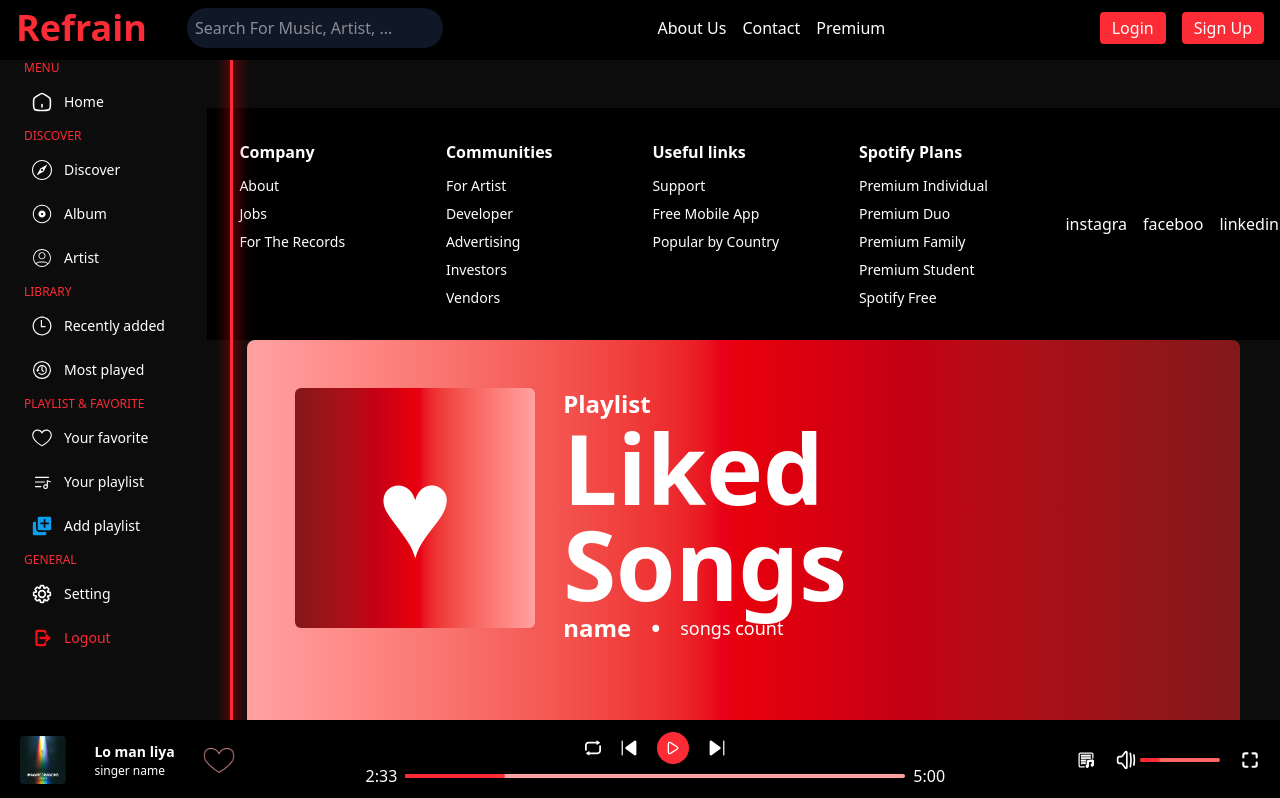
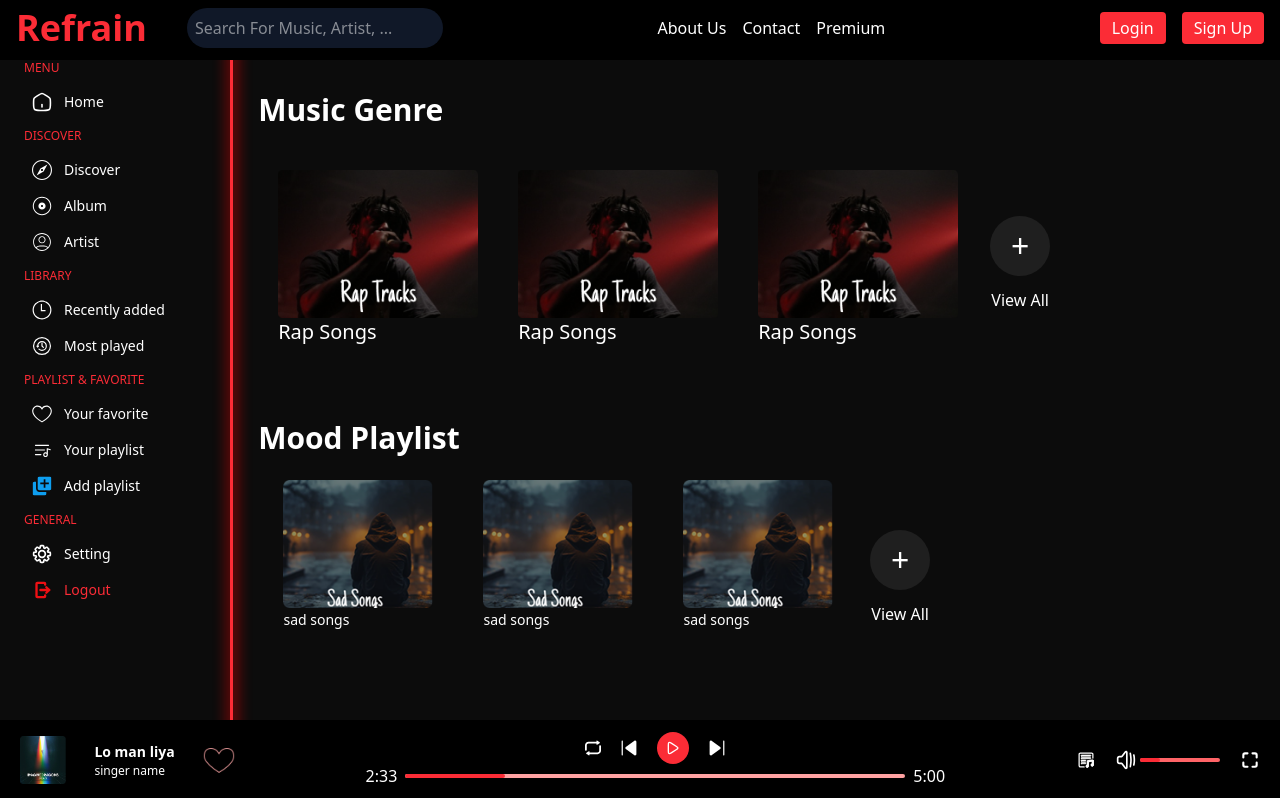
Before and after one commit to Sanjay522/Refrain, a React (Vite) app: page /discover in a window 1280 px wide. Shown: the top 798 px of the page. Built offline with nearby package versions, Linux system fonts and the light colour scheme.

Commit message:
added routes

```diff
--- a/src/App.jsx
+++ b/src/App.jsx
@@ -2,6 +2,7 @@ import { useState } from "react";
 import reactLogo from "./assets/react.svg";
 import viteLogo from "/vite.svg";
 import "./index.css";
+import { BrowserRouter } from "react-router-dom";
 import Home from "./component/Home";
 import Nav from "./component/Nav";
 import Nav2 from "./component/Nav2";
@@ -17,12 +18,14 @@ import Favorite from "./component/pages/Favorite";
 import DetailPage from "./component/DetailPage";
 import SongLine from "./component/SongLine";
 import Mobileplayer from "./component/Mobileplayer";
+import AppRoutes from "./router/Router";
 
 function App() {
   const [count, setCount] = useState(0);
 
   return (
     <>
+    <BrowserRouter>
       <div className=" w-full  m-auto sm:mt-7 flex">
       <div className="fixed sm:top-0 left-0 bottom-22
        w-full bg-black z-50 h-15">
@@ -30,22 +33,15 @@ function App() {
         </div>
         <Nav />
         <div className="flex-grow sm:mt-10 sm:mb-20 mt-12 mb-38  ">
-          {/* <Home /> */}
-          {/* <Discover /> */}
-          {/* <AlbumPage /> */}
-          {/* <ArtistPage /> */}
+          <AppRoutes/>
           <Footer />
-          <Favorite/>
-          <DetailPage playlistName="peace" loggedUserName="sanjay" songCount="sanjay">
-            <SongLine/>
-            </DetailPage>
         </div>
         <div className="fixed sm:bottom-0 left-0 bottom-22 w-full bg-black z-50">
           <Player />
         </div>
-        {/* <Mobileplayer/> */}
 
       </div>
+      </BrowserRouter>
     </>
   );
 }
--- a/src/component/Footer.jsx
+++ b/src/component/Footer.jsx
@@ -22,7 +22,8 @@ const Footer = () => {
 
 const social =["instagra","faceboo","linkedin"]
   return (
-    <footer className="bg-black text-white p-8 mt-10">
+    <footer className="bg-
+     text-white px-5 py-6 mt-10">
     <div className="grid grid-cols-3 sm:grid-cols-5 gap-6">
       {footNav.map((section, index) => (
         <div key={index}>
--- a/src/component/Genres.jsx
+++ b/src/component/Genres.jsx
@@ -3,8 +3,8 @@ import gener from "../assets/genre.png"
 
 const Genres = () => {
   return (
-    <div className='h-35 w-35 flex flex-col my-4 p-3   sm:h-55 sm:w-60 sm:flex sm:flex-col sm:my-5 hover:bg-[#1f1f1f] sm:p-5 '>
-        <img src={gener} classaName='h-20 w-20 sm"h-40 sm:w-45' alt="" />
+    <div className='h-30 w-30 flex flex-col px-1 mt-2 justify-center     sm:h-55 sm:w-60 sm:flex sm:flex-col sm:my-5 hover:bg-[#1f1f1f] sm:p-5 '>
+        <img src={gener} classaName=' sm:h-40 sm:w-45' alt="" />
         <p className='sm:text-xl '>Rap Songs</p>
     </div>
   )
--- a/src/component/Hero.jsx
+++ b/src/component/Hero.jsx
@@ -3,7 +3,7 @@ import Nav2 from "./Nav2";
 
 const Hero = () => {
   return (
-    <div className="">
+    <div className="p-2">
 
       <div className=" bg-img  h-[40svh]  sm:h-[80svh] rounded-2xl p-5">
         <div className="mt-15 text-2xl sm:text-5xl sm:mt-30">
--- a/src/component/Home.jsx
+++ b/src/component/Home.jsx
@@ -31,7 +31,8 @@ const Home = () => {
   // console.log(tracks)
 
   return (
-    <div className="flex  flex-col lg:flex-row sm:m-0 m-5 pr-1  sm:px-10">
+    <div className="flex flex-col lg:flex-row  sm:px-10 overflow-x-hidden">
+
       <div className="w-full">
         <Hero />
 
--- a/src/component/Nav.jsx
+++ b/src/component/Nav.jsx
@@ -14,33 +14,34 @@ import  library from "../assets/library.svg";
 
 
 import Line from "./Line";
+import { NavLink ,Link} from "react-router-dom";
 
 const navItems = [
   {
     title: "Menu",
-    links: [{ icon: home1, label: "Home" }],
+    links: [{ icon: home1, label: "Home",path:"/" }],
   },
   {
     title: "Discover",
     links: [
-      { icon: discover, label: "Discover" },
-      { icon: album, label: "Album" },
-      { icon: artist, label: "Artist" },
+      { icon: discover, label: "Discover",path:"/discover" },
+      { icon: album, label: "Album", path:"/album" },
+      { icon: artist, label: "Artist",path:"/artist" },
     ],
   },
   {
     title: "Library",
     links: [
-      { icon: recently, label: "Recently added" },
-      { icon: mostplayed, label: "Most played" },
+      { icon: recently, label: "Recently added",path:"/recently added" },
+      { icon: mostplayed, label: "Most played",path:"/most played" },
     ],
   },
   {
     title: "Playlist & Favorite",
     links: [
-      { icon: favorite, label: "Your favorite" },
-      { icon: yourplaylist, label: "Your playlist" },
-      { icon: addplaylist, label: "Add playlist" },
+      { icon: favorite, label: "Your favorite",path:"/favorite" },
+      { icon: yourplaylist, label: "Your playlist", path:"/your playlist" },
+      { icon: addplaylist, label: "Add playlist" , path:"/add playlist" },
     ],
   },
   {
@@ -51,6 +52,7 @@ const navItems = [
         icon: logout,
         label: "Logout",
         className: "text-red-500 hover:text-white fill ",
+        path:"/logout"
       },
     ],
   },
@@ -70,6 +72,7 @@ const Nav = () => {
               </p>
               <div className="space-y-2">
                 {section.links.map((item, i) => (
+                  <NavLink to={item.path}>
                   <div
                     key={i}
                     className={`flex items-center p-2 rounded-md hover:bg-red-500 transition cursor-pointer`}
@@ -79,6 +82,7 @@ const Nav = () => {
                       {item.label}
                     </p>
                   </div>
+                  </NavLink>
                 ))}
               </div>
             </div>
@@ -89,22 +93,32 @@ const Nav = () => {
       </div>
 
       <div className="sm:hidden fixed bottom-0 left-0 w-full bg-black text-white p-5 flex justify-around z-50 h-22 ">
+        <NavLink to="/">
         <div className="flex items-center flex-col">
           <img src={home1} alt="" className="h-7 w-7" />
           <p className="text-lg mt-1">Home</p>
         </div>
+        </NavLink>
+        <NavLink to="/discover">
         <div className="flex items-center flex-col">
           <img src={discover} alt="" className="h-7 w-7" />
           <p className="text-lg mt-1">Discover</p>
         </div>
+        </NavLink>
+
+        <NavLink to="/album">
         <div className="flex items-center flex-col">
           <img src={album} alt="" className="h-7 w-7" />
           <p className="text-lg mt-1">Album</p>
         </div>
+        </NavLink>
+
+        <NavLink to="/library">
         <div className="flex items-center flex-col">
           <img src={library} alt="" className="h-7 w-7" />
           <p className="text-lg mt-1">Library</p>
         </div>
+        </NavLink>
       </div>
     </>
   );
--- a/src/component/SectionHeader.jsx
+++ b/src/component/SectionHeader.jsx
@@ -3,7 +3,8 @@ import React from 'react'
 
 const SectionHeader = ({ title, children }) => {
     return (
-      <div className="sm:flex sm:flex-col sm:my-4 my-4">
+      <div className="sm:flex
+      sm:flex-col sm:my-4 my-4 p-2">
         <div className="flex items-center justify-between">
           <h1 className="text-[26px] font-bold sm:text-3xl sm:font-bold">
             {title}
--- a/src/component/pages/Discover.jsx
+++ b/src/component/pages/Discover.jsx
@@ -10,7 +10,7 @@ import SectionHeader from '../SectionHeader'
 
 const Discover = () => {
   return (
-    <div className="flex  flex-col lg:flex-row sm:m-0 m-5 pr-1 sm:px-10">
+    <div className="flex flex-col lg:flex-row  sm:px-10 overflow-x-hidden">
       <div className='w-full'>
 
 
--- a/src/router/Router.jsx
+++ b/src/router/Router.jsx
@@ -0,0 +1,41 @@
+import React from "react";
+import { useRoutes } from "react-router-dom";
+import Home from "../component/Home";
+import Discover from "../component/pages/Discover";
+import AlbumPage from "../component/pages/AlbumPage";
+import ArtistPage from "../component/pages/ArtistPage";
+import Favorite from "../component/pages/Favorite";
+import DetailPage from "../component/DetailPage";
+
+const AppRoutes = () => {
+  const routes = [
+    {
+      path: "/",
+      element: <Home />,
+    },
+    {
+      path: "/discover",
+      element: <Discover />,
+    },
+    {
+      path: "/album",
+      element: <AlbumPage />,
+    },
+    {
+      path: "/artist",
+      element: <ArtistPage />,
+    },
+    {
+      path: "/favorites",
+      element: <Favorite />,
+    },
+    {
+      path: "/song/:id",
+      element: <DetailPage />,
+    },
+  ];
+
+  return useRoutes(routes);
+};
+
+export default AppRoutes;
```
